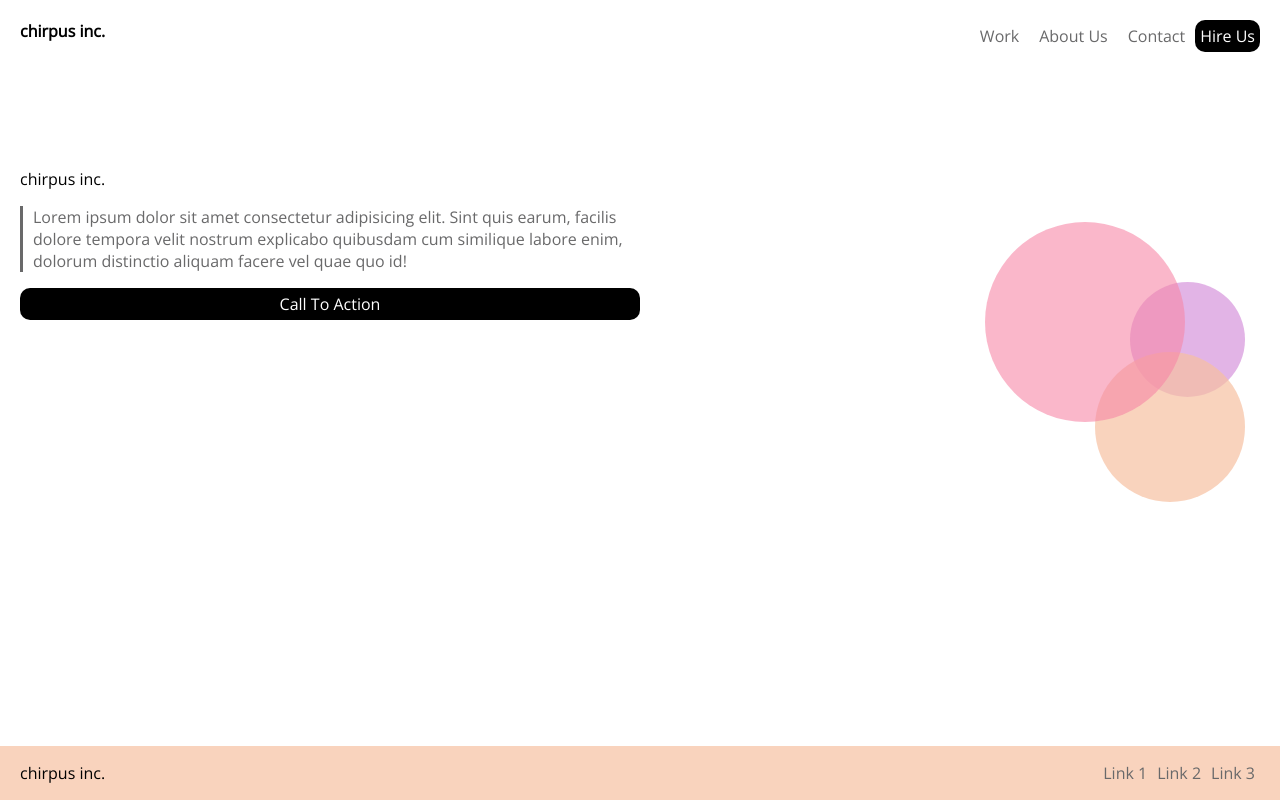
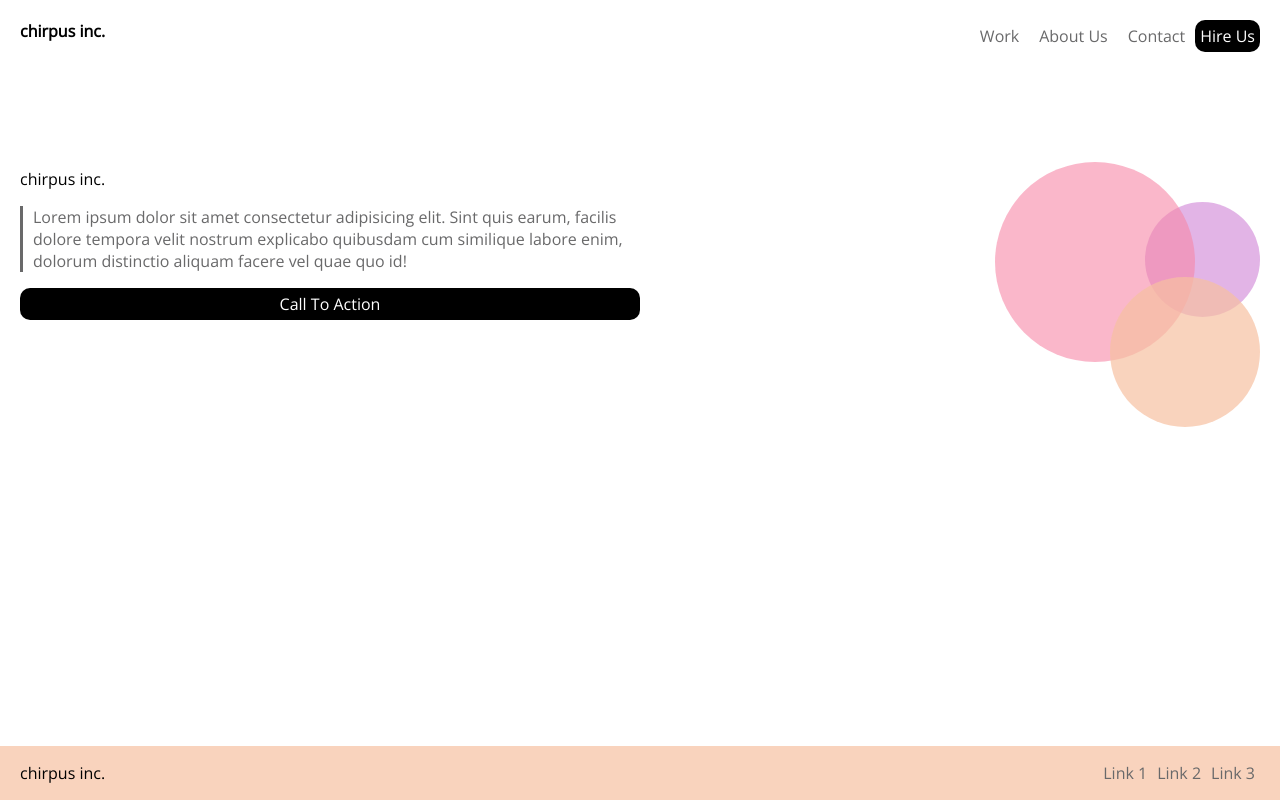
Before and after one commit to HannonN/Lab1-part2, a plain HTML site: page index.html in a window 1280 px wide. Drawn offline with nearby package versions, Linux system fonts and the light colour scheme.

Commit message:
lab1-part2-postreview

```diff
--- a/style.css
+++ b/style.css
@@ -112,8 +112,8 @@ body {
     border-radius: 50%;
     width: 200px;
     height: 200px;
-    right: 75px;
-    top: 70px;
+    right: 65px;
+    top: 10px;
   }
 
   .circles-medium {
@@ -122,8 +122,9 @@ body {
     border-radius: 50%;
     width: 150px;
     height: 150px;
-    right: 15px;
-    top: 200px;
+    right: 0px;
+    top: 125px;
+    z-index: 2;
   }
 
   .circles-small {
@@ -132,7 +133,7 @@ body {
     border-radius: 50%;
     width: 115px;
     height: 115px;
-    right: 15px;
-    top: 130px;
+    right: 0px;
+    top: 50px;
   }
 }
```
